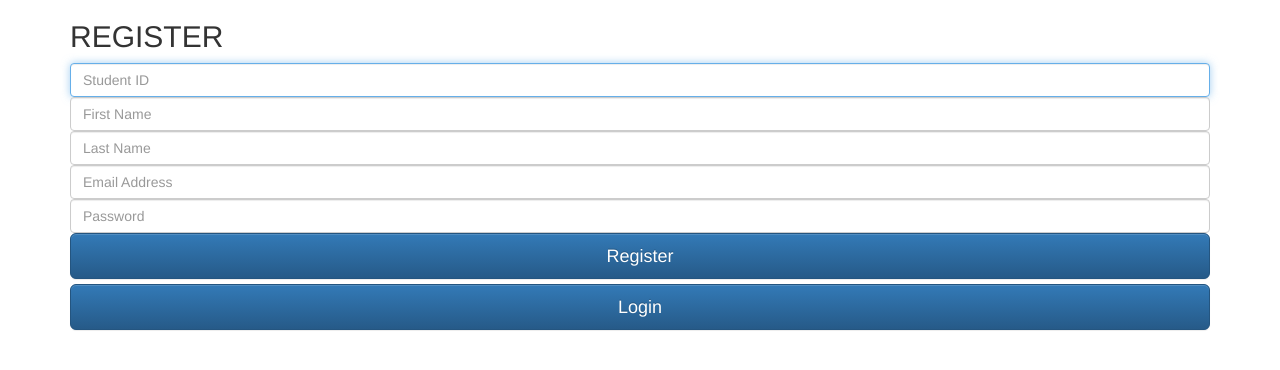
After one commit to marcmcadam/Corral, a PHP site: page /REGISTER.PHP in a window 1280 px wide. The commit adds this page. Shown: the top 370 px of the page. Run offline with PHP 8.4, Linux system fonts and the light colour scheme; some libraries are stand-ins or nearby versions.

Commit message:
Changes made to successfulcontactpage Changes made to dropdown - additional pages created and linked SURVEYANSWERS changed to STUDENTSURVEY

```diff
--- /dev/null
+++ b/ACCESS/LOGOUT.PHP
@@ -0,0 +1,6 @@
+<?php
+session_start();
+session_unset();
+session_destroy();
+header('Location: ../Access/login.php');
+?>
--- a/ACCESS/Profile.php
+++ b/ACCESS/Profile.php
@@ -26,7 +26,7 @@ if ( $_SESSION['STUDENT_ID'] != 1) {
 
 <div class="navbar">
 	<a href="../PAGES/STUDENTHOME.php">Home</a>
-	<a href="../SURVEY/SURVEYANSWERS.php">Survey</a>
+	<a href="../SURVEY/STUDENTSURVEY.PHP">Survey</a>
 	<a href="../PAGES/STUDENTCONTACT.php">Contacts</a>
 	<a href="../PAGES/STUDENTABOUTUS.php">About Us</a>
 	<a href="../Access/LOGOUT.php">Logout</a>
--- /dev/null
+++ b/ACCESS/REGISTER.PHP
@@ -0,0 +1,49 @@
+<link rel="stylesheet" href="https://maxcdn.bootstrapcdn.com/bootstrap/3.3.7/css/bootstrap.min.css" >
+<link rel="stylesheet" href="https://maxcdn.bootstrapcdn.com/bootstrap/3.3.7/css/bootstrap-theme.min.css" >
+<link rel="stylesheet" href="../styles/styles.css" >
+<script src="https://maxcdn.bootstrapcdn.com/bootstrap/3.3.7/js/bootstrap.min.js"></script>
+<script type="text/javascript" src="http://code.jquery.com/jquery-1.8.2.js"></script>
+
+<?PHP
+require('../DATABASE/CONNECTDB.PHP');
+    // If the values are posted, insert them into the database.
+    if (isset($_POST['STUDENT_ID']) && isset($_POST['STUDENT_PASSWORD'])){
+        $id = mysqli_real_escape_string($CON, $_POST['STUDENT_ID']);
+				$firstname = mysqli_real_escape_string($CON, $_POST['STUDENT_FIRSTNAME']);
+				$lastname = mysqli_real_escape_string($CON, $_POST['STUDENT_LASTNAME']);
+				$email = mysqli_real_escape_string($CON, $_POST['STUDENT_EMAIL']);
+        $password = mysqli_real_escape_string($CON, $_POST['STUDENT_PASSWORD']);
+
+        $query = "INSERT INTO STUDENT (STUDENT_ID, STUDENT_FIRSTNAME, STUDENT_LASTNAME, STUDENT_EMAIL, STUDENT_PASSWORD) VALUES ('$id', '$firstname', '$lastname', '$email', '$password')";
+        $result = mysqli_query($CON, $query);
+        if($result){
+            $smsg = "User Created Successfully.";
+        }else{
+            $fmsg ="User Registration Failed";
+        }
+    }
+
+    ?>
+
+    <div class="container">
+          <form class="form-signin" method="POST">
+            <h2 class="form-signin-heading">REGISTER</h2>
+            <div class="input-group">
+    	</div>
+            <label for="inputSTUDENT_ID" class="sr-only">Student ID</label>
+            <input type="text" name="STUDENT_ID" id="STUDENT_ID" class="form-control" placeholder="Student ID" required autofocus>
+						<label for="inputFirstName" class="sr-only">First Name</label>
+						<input type="text" name="STUDENT_FIRSTNAME" id="STUDENT_FIRSTNAME" class="form-control" placeholder="First Name" required autofocus>
+						<label for="inputLastName" class="sr-only">Last Name</label>
+						<input type="text" name="STUDENT_LASTNAME" id="STUDENT_LASTNAME" class="form-control" placeholder="Last Name" required autofocus>
+            <label for="inputEmail" class="sr-only">Email address</label>
+            <input type="email" name="STUDENT_EMAIL" id="STUDENT_EMAIL" class="form-control" placeholder="Email Address" required autofocus>
+            <label for="inputPassword" class="sr-only">Password</label>
+            <input type="password" name="STUDENT_PASSWORD" id="STUDENT_PASSWORD" class="form-control" placeholder="Password" required>
+            <button class="btn btn-lg btn-primary btn-block" type="submit">Register</button>
+            <a class="btn btn-lg btn-primary btn-block" href="LOGIN.PHP">Login</a>
+          </form>
+    </div>
+
+<?php if(isset($smsg)){ ?><div class="alert alert-success" role="alert"> <?php echo $smsg; ?> </div><?php } ?>
+<?php if(isset($fmsg)){ ?><div class="alert alert-danger" role="alert"> <?php echo $fmsg; ?> </div><?php } ?>
--- a/ACCESS/stafferror.php
+++ b/ACCESS/stafferror.php
@@ -35,11 +35,11 @@ require('../DATABASE/CONNECTDB.PHP');
     <input type="text" name="STAFF_ID" placeholder="Staff ID" required><br><br>
         <input type="password" name="STAFF_PASSWORD" id="inputPassword" placeholder="Password" required><br><br>
         <button type="submit">LOGIN</button>
-        <a href="../PAGES/staffregistration.html">REGISTER</a><br><br>
+        <a href="../PAGES/STAFFREGISTRATION.HTML">REGISTER</a><br><br>
       </form>
 <p>Login error, Credentials do not match. Please try again.</p>
 <div class="Footer">
-	<h4>This is copy righted by Deakin and the project group 29</h4>
+	<h4>This is copyrighted by Deakin and the project group 29</h4>
 </div>
 <?php  //Start the Session
 
```
Also changed, not shown: ACCESS/LOGIN.PHP (renamed from ACCESS/stafflogin.php, +18 -18 lines), ACCESS/staffprofile.php (+8 -5 lines).
